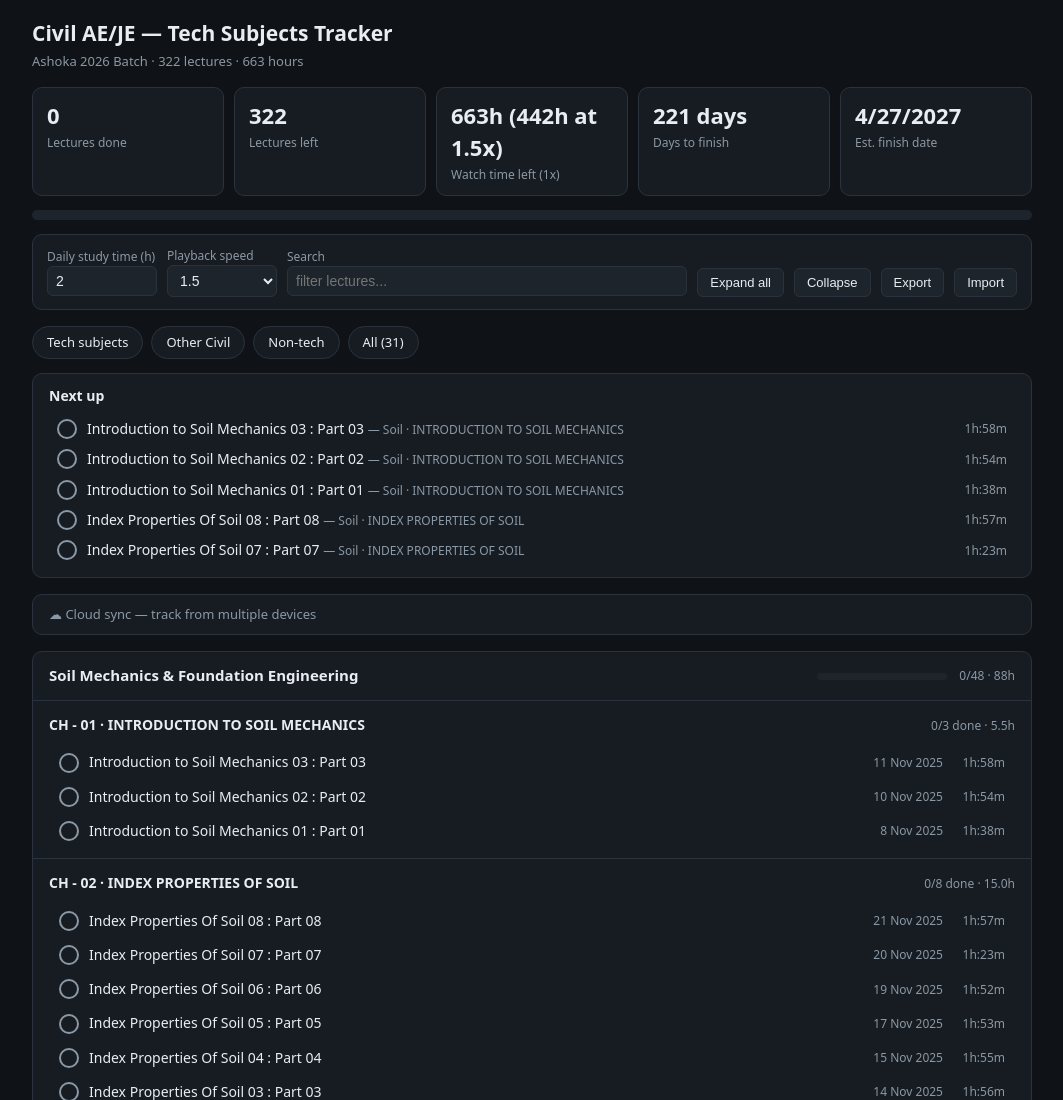
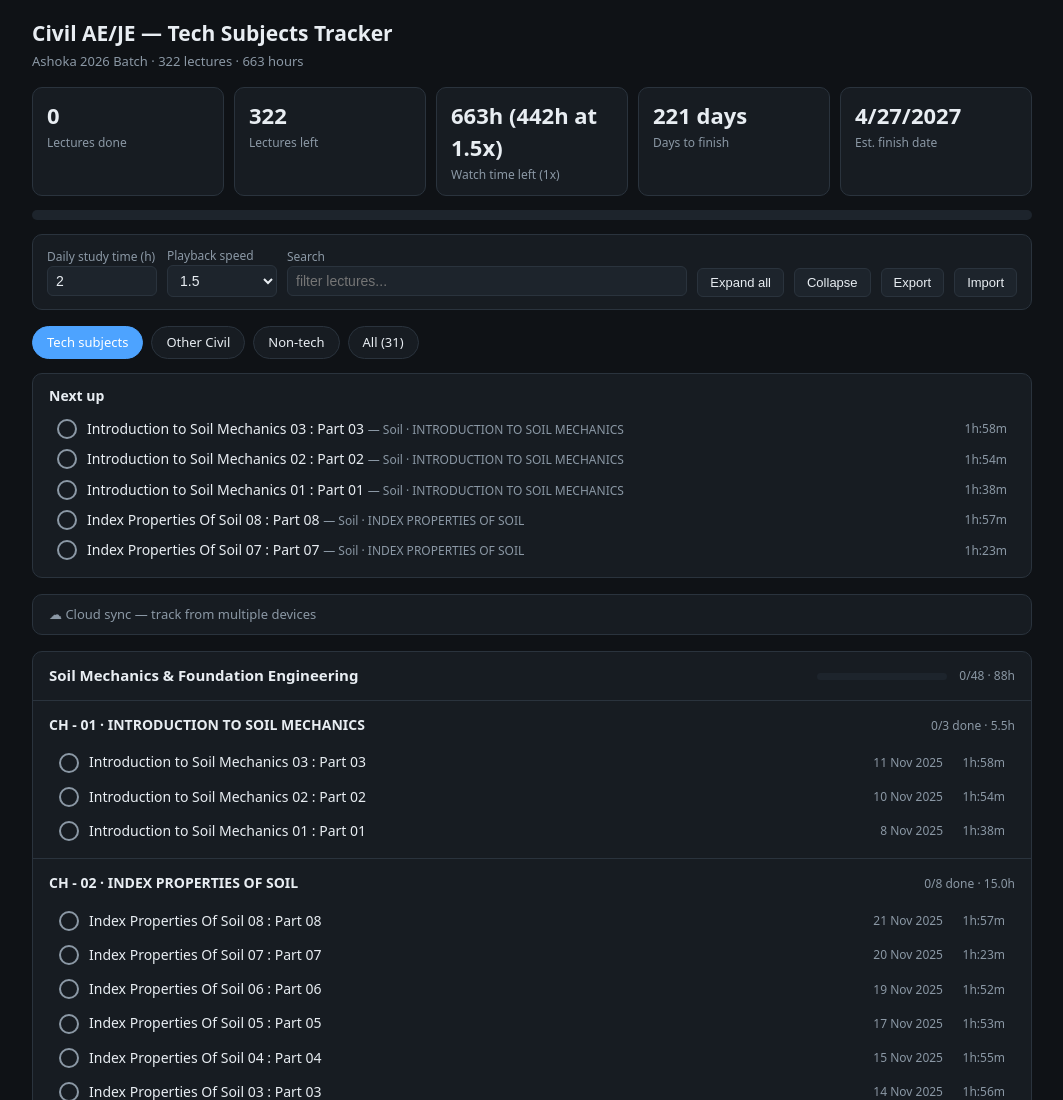
Before and after one commit to shafdev/pw-tracker, a plain HTML site: page index.html in a window 1280 px wide. Shown: the top 1100 px of the page, without its empty margins (108-1171 px from the left). Drawn offline with Linux system fonts and the light colour scheme.

Commit message:
highlight default tab

```diff
--- a/index.html
+++ b/index.html
@@ -91,7 +91,7 @@ details summary{cursor:pointer;list-style:none}
 </div>
 
 <div class="tabs">
-<div class="tab" data-g="priority">Tech subjects</div>
+<div class="tab on" data-g="priority">Tech subjects</div>
 <div class="tab" data-g="civil">Other Civil</div>
 <div class="tab" data-g="nontech">Non-tech</div>
 <div class="tab" data-g="all">All (31)</div>
```
